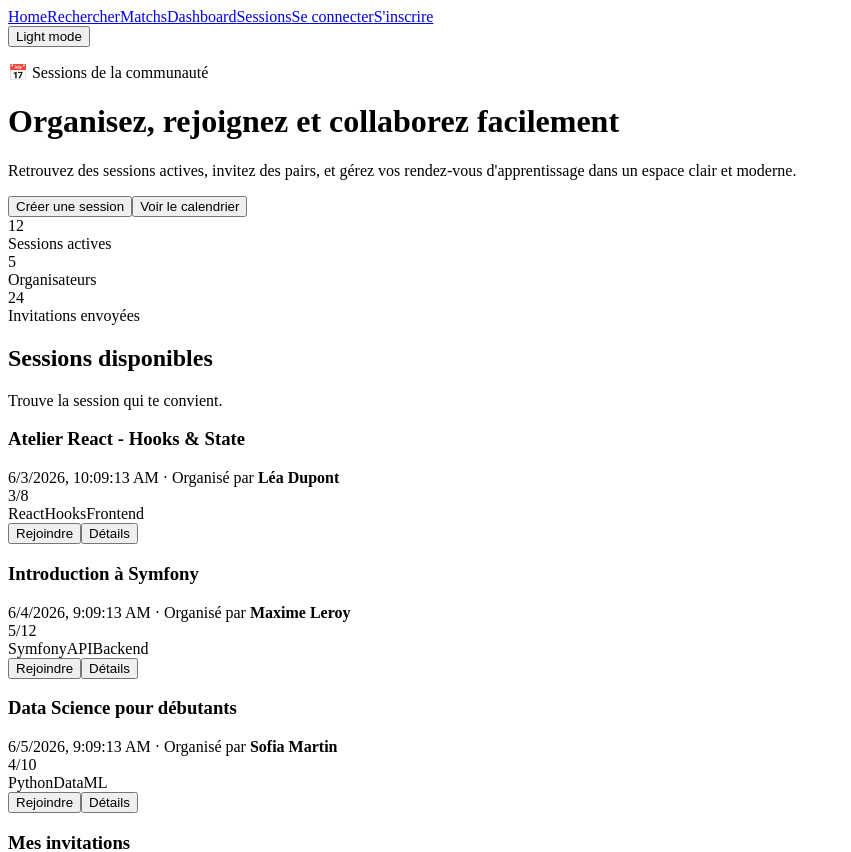
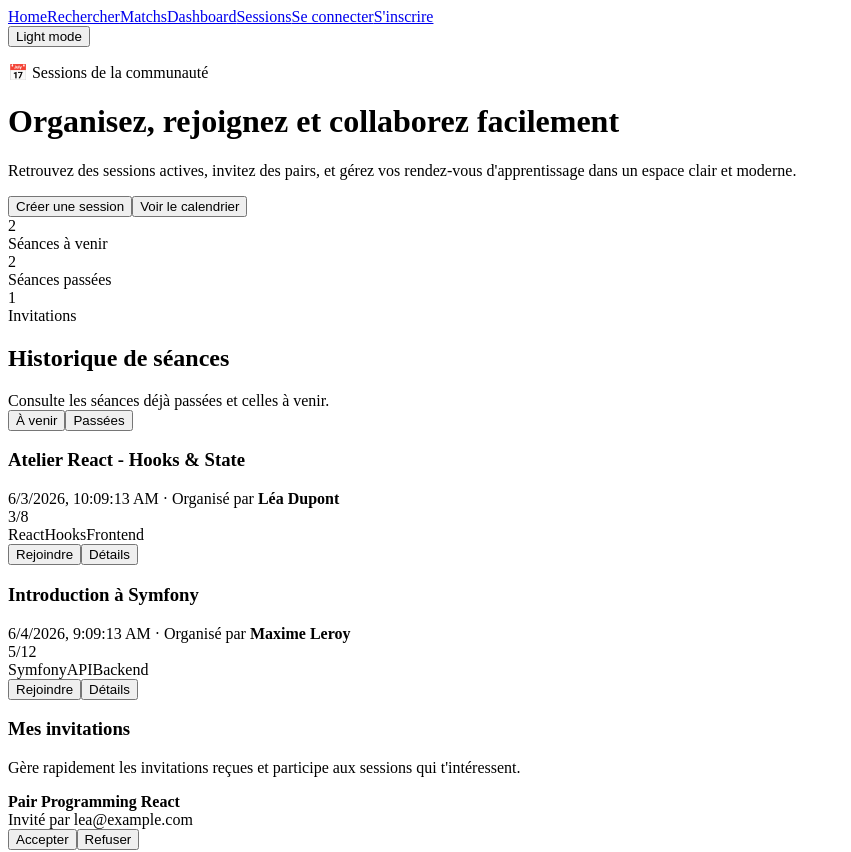
Before and after one commit to florian23marc/Projet-workshop, a React (Vite) app in the folder frontend/: page /sessions in a window 1280 px wide. Shown: the top 852 px of the page, without its empty margins (0-851 px from the left). Built offline with nearby package versions, Linux system fonts and the light colour scheme; no server answers; the HTML template or start-up script is replaced by a standard one.

Commit message:
feat(frontend): ajouter historique des séances passées et à venir

```diff
--- a/frontend/src/pages/Sessions.jsx
+++ b/frontend/src/pages/Sessions.jsx
@@ -6,6 +6,7 @@ export default function Sessions(){
   const [invitations,setInvitations] = useState([])
   const [inviteEmails,setInviteEmails] = useState({})
   const [message,setMessage] = useState('')
+  const [activeTab,setActiveTab] = useState('upcoming')
 
   useEffect(()=>{ load(); },[])
 
@@ -42,6 +43,21 @@ export default function Sessions(){
     else { setMessage('Impossible de répondre'); console.error(await res.text()) }
   }
 
+  const sampleSessions = [
+    { id:'s1', title:'Atelier React - Hooks & State', whenDate: new Date(Date.now()+3600*1000).toISOString(), when: new Date(Date.now()+3600*1000).toLocaleString(), organizer:'Léa Dupont', participants:'3/8', tags:['React','Hooks','Frontend'] },
+    { id:'s2', title:'Introduction à Symfony', whenDate: new Date(Date.now()+86400*1000).toISOString(), when: new Date(Date.now()+86400*1000).toLocaleString(), organizer:'Maxime Leroy', participants:'5/12', tags:['Symfony','API','Backend'] },
+    { id:'s3', title:'Data Science pour débutants', whenDate: new Date(Date.now()-86400*1000).toISOString(), when: new Date(Date.now()-86400*1000).toLocaleString(), organizer:'Sofia Martin', participants:'4/10', tags:['Python','Data','ML'] },
+    { id:'s4', title:'Atelier UI/UX en duo', whenDate: new Date(Date.now()-3600*1000).toISOString(), when: new Date(Date.now()-3600*1000).toLocaleString(), organizer:'Camille R.', participants:'6/10', tags:['UI/UX','Design','Figma'] }
+  ]
+
+  const allSessions = sessions.length ? sessions : sampleSessions
+  const now = new Date()
+  const parseDate = (session) => new Date(session.whenDate || session.when)
+  const upcoming = allSessions.filter(session => parseDate(session) >= now)
+  const past = allSessions.filter(session => parseDate(session) < now)
+
+  const currentSessions = activeTab === 'upcoming' ? upcoming : past
+
   return (
     <div className="sessions-page">
       <div className="sessions-header">
@@ -58,32 +74,34 @@ export default function Sessions(){
 
       <div className="sessions-stats">
         <div className="stat-card">
-          <div className="stat-value">12</div>
-          <div className="stat-label">Sessions actives</div>
+          <div className="stat-value">{upcoming.length}</div>
+          <div className="stat-label">Séances à venir</div>
         </div>
         <div className="stat-card">
-          <div className="stat-value">5</div>
-          <div className="stat-label">Organisateurs</div>
+          <div className="stat-value">{past.length}</div>
+          <div className="stat-label">Séances passées</div>
         </div>
         <div className="stat-card">
-          <div className="stat-value">24</div>
-          <div className="stat-label">Invitations envoyées</div>
+          <div className="stat-value">{invitations.length || 1}</div>
+          <div className="stat-label">Invitations</div>
         </div>
       </div>
 
       <div className="sessions-layout">
         <section className="sessions-panel">
           <div className="section-title-row">
-            <h2>Sessions disponibles</h2>
-            <span className="section-caption">Trouve la session qui te convient.</span>
+            <div>
+              <h2>Historique de séances</h2>
+              <span className="section-caption">Consulte les séances déjà passées et celles à venir.</span>
+            </div>
+            <div className="sessions-tabs">
+              <button className={activeTab === 'upcoming' ? 'active' : ''} onClick={() => setActiveTab('upcoming')}>À venir</button>
+              <button className={activeTab === 'past' ? 'active' : ''} onClick={() => setActiveTab('past')}>Passées</button>
+            </div>
           </div>
 
           <div className="sessions-list">
-            {(sessions.length ? sessions : [
-              { id:'s1', title:'Atelier React - Hooks & State', when: new Date(Date.now()+3600*1000).toLocaleString(), organizer:'Léa Dupont', participants:'3/8', tags:['React','Hooks','Frontend'] },
-              { id:'s2', title:'Introduction à Symfony', when: new Date(Date.now()+86400*1000).toLocaleString(), organizer:'Maxime Leroy', participants:'5/12', tags:['Symfony','API','Backend'] },
-              { id:'s3', title:'Data Science pour débutants', when: new Date(Date.now()+172800*1000).toLocaleString(), organizer:'Sofia Martin', participants:'4/10', tags:['Python','Data','ML'] }
-            ]).map(session => (
+            {currentSessions.length ? currentSessions.map(session => (
               <article key={session.id} className="session-card">
                 <div className="session-card-top">
                   <div>
@@ -98,11 +116,17 @@ export default function Sessions(){
                 </div>
 
                 <div className="session-actions">
-                  <button type="button" className="btn-primary">Rejoindre</button>
+                  {activeTab === 'upcoming'
+                    ? <button type="button" className="btn-primary">Rejoindre</button>
+                    : <button type="button" className="btn-secondary">Voir le compte-rendu</button>}
                   <button type="button" className="btn-secondary">Détails</button>
                 </div>
               </article>
-            ))}
+            )) : (
+              <div className="session-empty">
+                {activeTab === 'upcoming' ? 'Aucune séance à venir pour le moment.' : 'Aucune séance passée n’est disponible.'}
+              </div>
+            )}
           </div>
         </section>
 
--- a/frontend/src/styles.css
+++ b/frontend/src/styles.css
@@ -39,6 +39,10 @@ body{font-family:'Satoshi',Inter,Arial,sans-serif;background:var(--background);c
 .sessions-header{display:flex;justify-content:space-between;align-items:flex-start;gap:24px}
 .sessions-header .hero-badge{margin-bottom:10px}
 .sessions-header-actions{display:flex;gap:12px;flex-wrap:wrap;}
+.sessions-tabs{display:flex;gap:10px;margin-top:18px}
+.sessions-tabs button{padding:10px 16px;border-radius:999px;border:1px solid var(--border);background:transparent;color:var(--text);cursor:pointer;transition:all .2s ease}
+.sessions-tabs button.active{background:var(--surface);border-color:var(--primary);color:var(--text);box-shadow:0 12px 30px rgba(108,59,255,0.08)}
+.session-empty{padding:28px;border-radius:18px;background:rgba(255,255,255,0.04);border:1px solid rgba(255,255,255,0.06);color:var(--muted);text-align:center}
 .sessions-stats{display:grid;grid-template-columns:repeat(auto-fit,minmax(160px,1fr));gap:16px}
 .section-title-row{display:flex;justify-content:space-between;align-items:flex-end;gap:12px;margin-bottom:20px}
 .section-caption{color:var(--muted);font-size:0.95rem}
```
